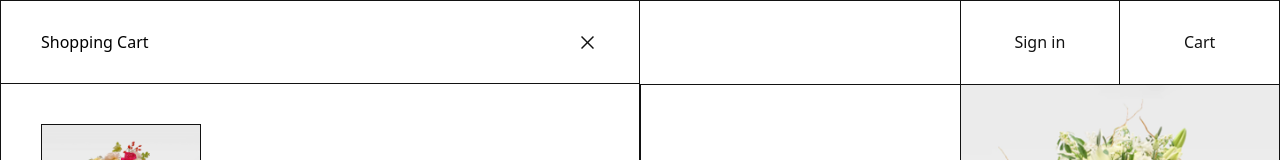
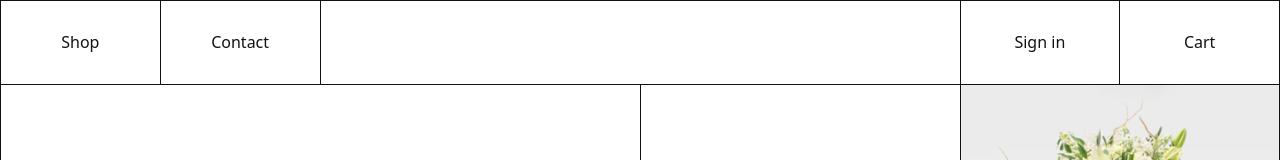
Before and after one commit to jaswant7696/----Flowers-shop, a React (Vite) app: page / in a window 1280 px wide. Shown: the top 160 px of the page. Built offline with nearby package versions, Linux system fonts and the light colour scheme.

Commit message:
first commit

```diff
--- a/src/components/common/Header.jsx
+++ b/src/components/common/Header.jsx
@@ -17,7 +17,7 @@ export const Header = () => {
     const [menu, setMenu] = useState(false)
     const [shop1, setShop1] = useState(false)
     const { setIsBlur } = useBlur();
-    const [card, setCard] = useState(false)
+    const [card, setCard] = useState(true)
     const [remove, setRemove] = useState(false)
 
     const [slide, SetSlide] = useState(false);
```
